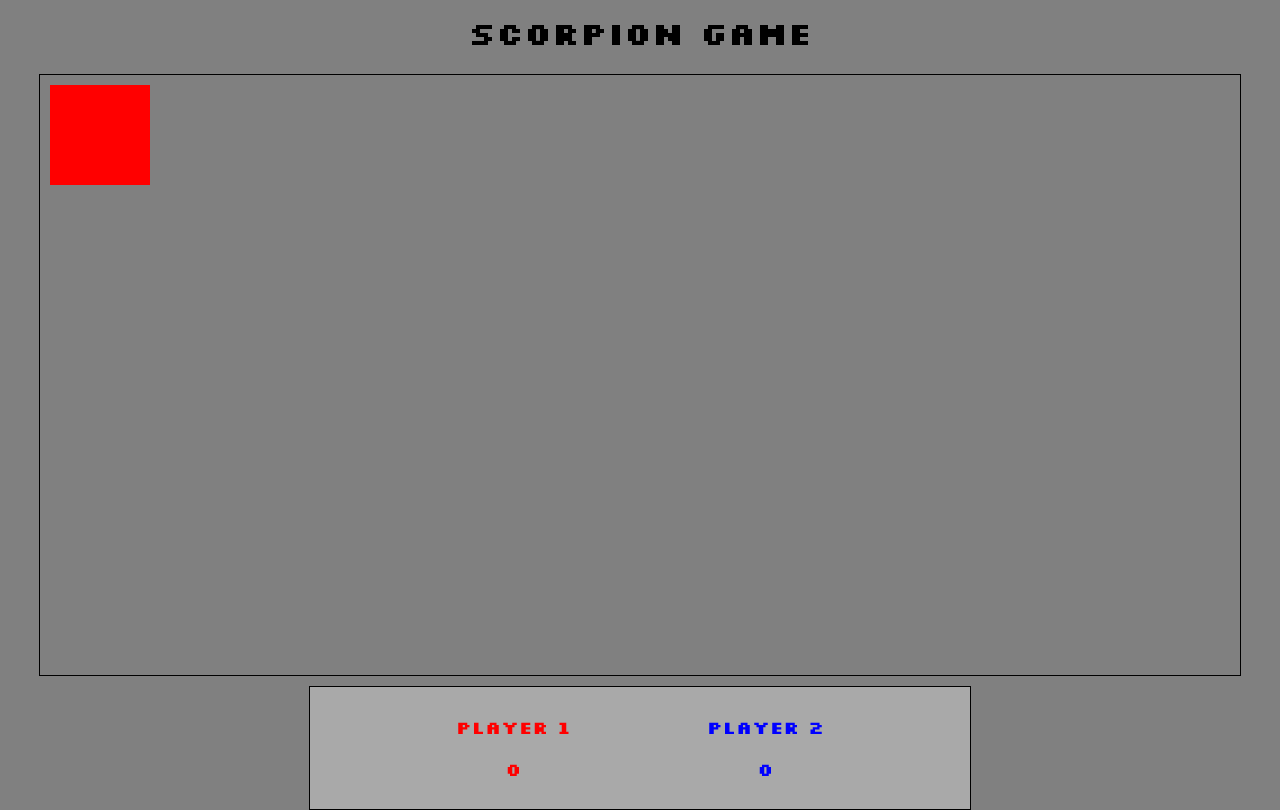
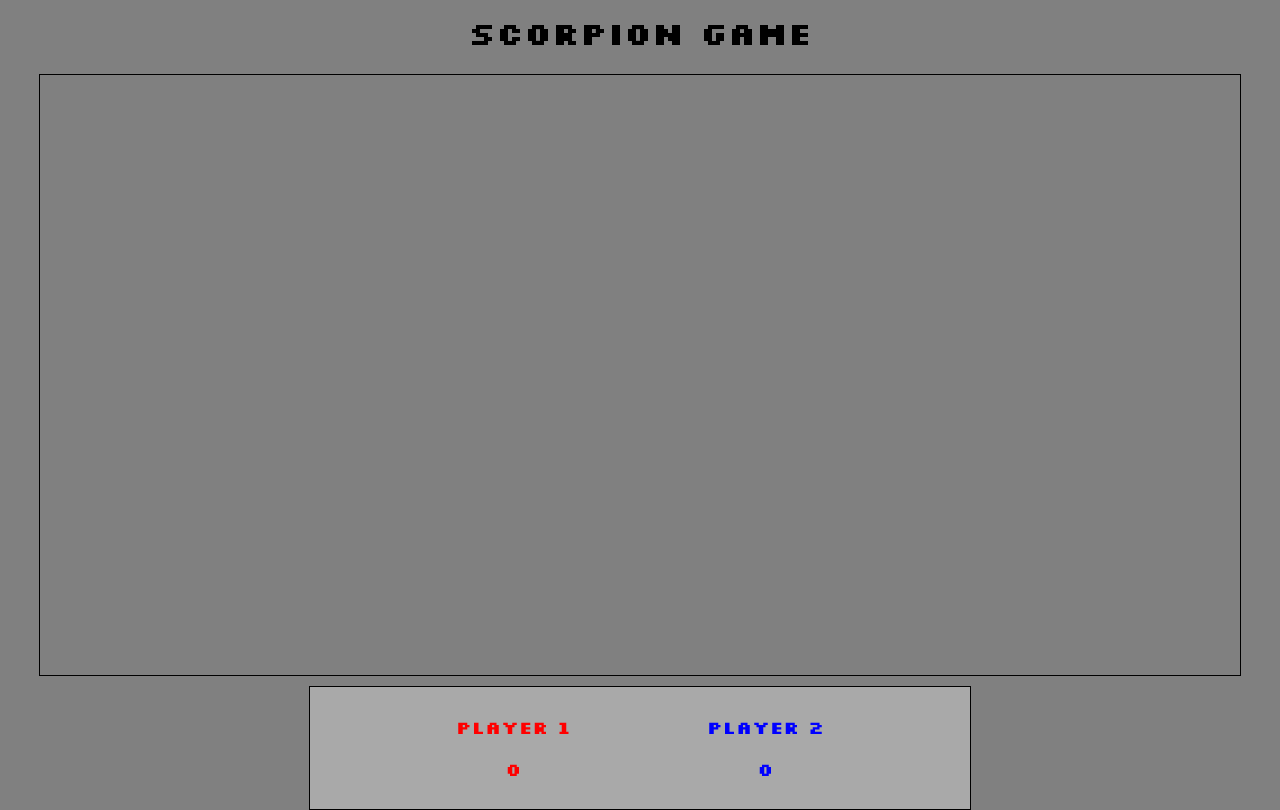
Before and after one commit to sts99340/scorpiongame, a website: page game.html in a window 1280 px wide. Drawn offline with nearby package versions, Linux system fonts and the light colour scheme; no server answers; a web font is replaced by a local one.

Commit message:
Add files via upload

```diff
--- a/game.html
+++ b/game.html
@@ -16,11 +16,11 @@
     <div id="scoreBox">
         <div id="player1">
             <p>Player 1</p>
-                <p id="player2score">0</p>
+            <p id="player1score">0</p>
         </div>
         <div id="player2">
             <p>Player 2</p>
-                <p id="player1score">0</p>
+            <p id="player2score">0</p>
         </div>
     </div>
     <script src="/socket.io/socket.io.js"></script>
--- a/game.js
+++ b/game.js
@@ -1,8 +1,6 @@
 // Get the canvas and its context
 const canvas = document.getElementById('gameCanvas');
 const ctx = canvas.getContext('2d');
-ctx.fillStyle = "red";
-ctx.fillRect(10, 10, 100, 100);
 
 // Define the scorpion object
 const scorpion1 = {
```
Lines whose indentation alone changed are shown as unchanged.
